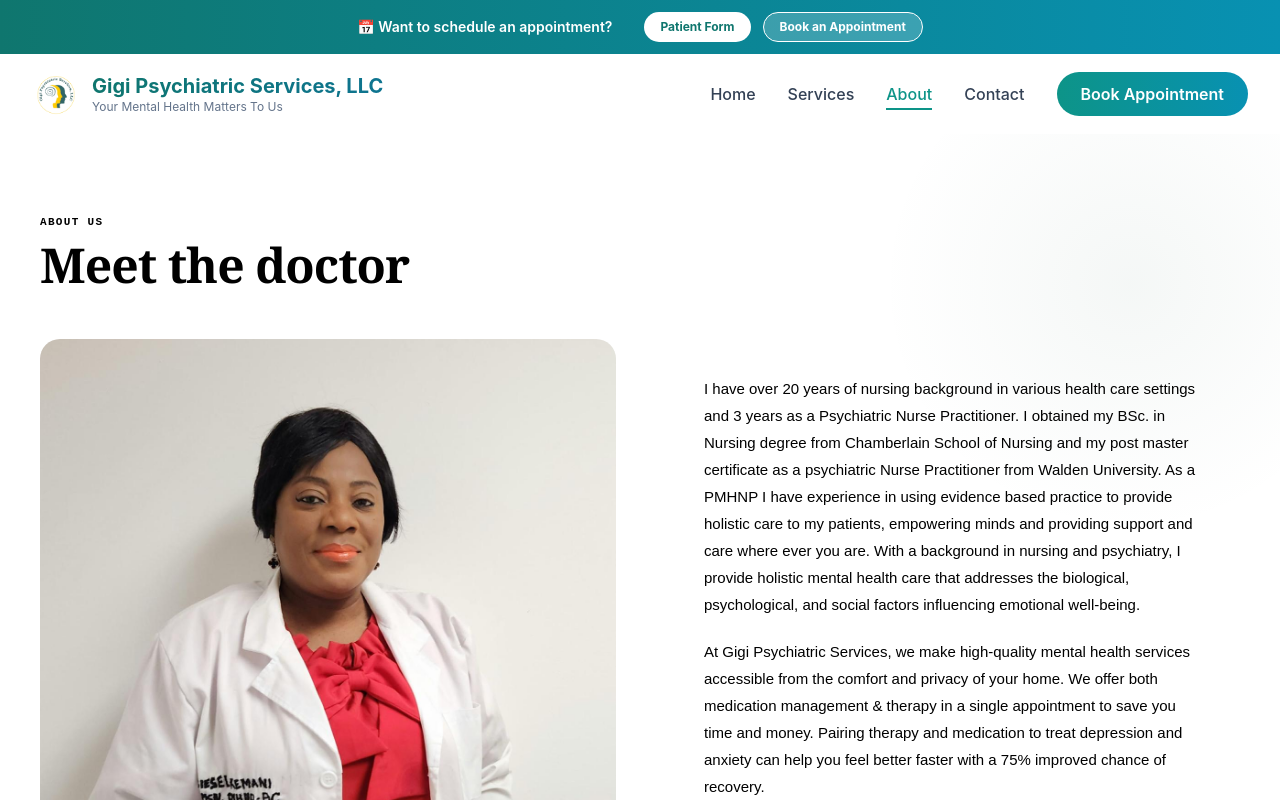
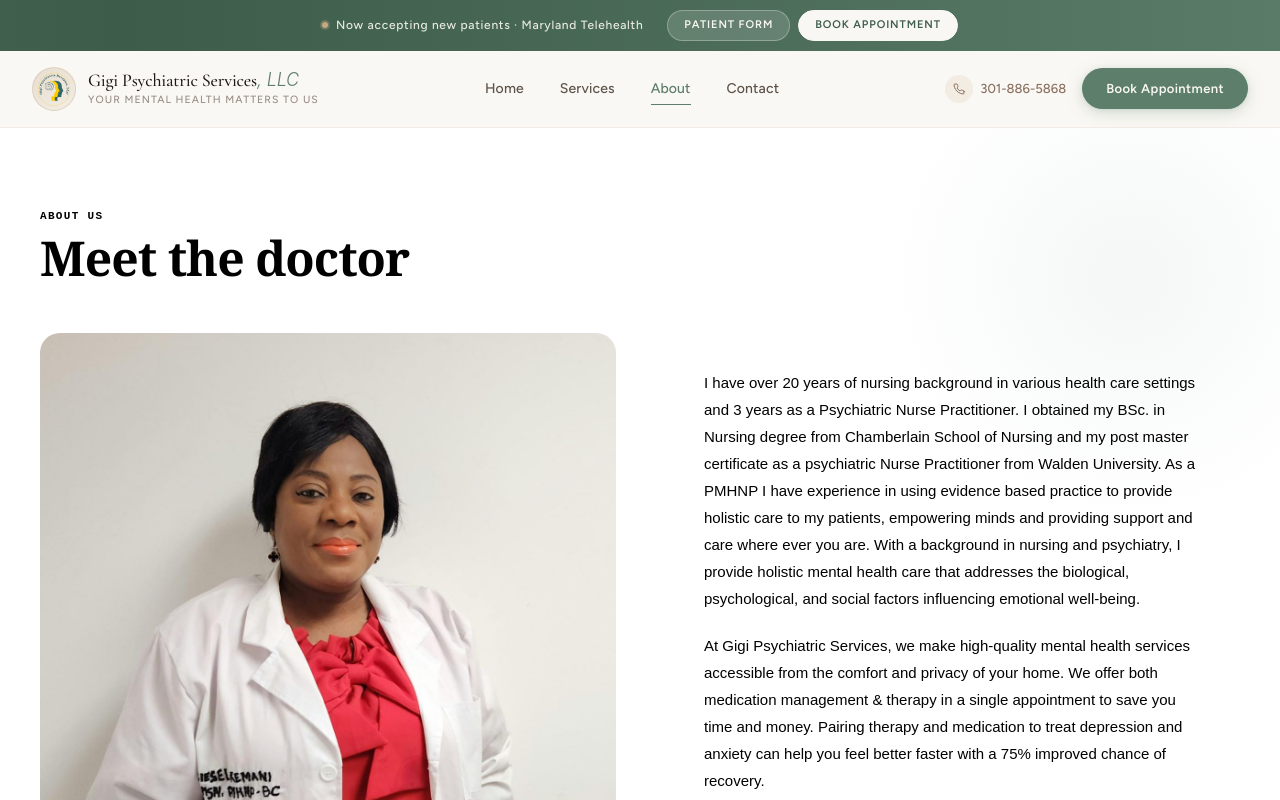
Before and after one commit to pkemani06/gigi-psychiatric-services, a React (Create React App) app in the folder frontend/: page /about in a window 1280 px wide. Shown: the top 800 px of the page. Built offline with nearby package versions, Linux system fonts and the light colour scheme.

Commit message:
fix navbar to match new theme, fixed routing

```diff
--- a/frontend/src/components/Navbar.jsx
+++ b/frontend/src/components/Navbar.jsx
@@ -1,6 +1,6 @@
 import { useState, useEffect } from 'react';
 import { useNavigate, useLocation } from 'react-router-dom';
-import { Menu, X } from 'lucide-react';
+import { Menu, X, Phone } from 'lucide-react';
 
 const navLinks = [
   { label: 'Home', href: '/' },
@@ -8,6 +8,149 @@
   { label: 'About', href: '/about' },
   { label: 'Contact', href: '/contact' },
 ];
+
+const navStyles = `
+  @import url('https://fonts.googleapis.com/css2?family=Cormorant+Garamond:ital,wght@0,300;0,400;0,500;1,300;1,400&family=Figtree:wght@300;400;500;600&display=swap');
+
+  .nav-announcement {
+    background: linear-gradient(90deg, #3d5c4a 0%, #5c7e6a 50%, #3d5c4a 100%);
+    background-size: 200% auto;
+    animation: navShimmerBg 6s linear infinite;
+  }
+  @keyframes navShimmerBg {
+    from { background-position: 0% center; }
+    to   { background-position: 200% center; }
+  }
+
+  .nav-pill-white {
+    display: inline-flex;
+    align-items: center;
+    gap: 6px;
+    padding: 6px 16px;
+    background: rgba(249,247,243,0.15);
+    border: 1px solid rgba(249,247,243,0.3);
+    border-radius: 999px;
+    font-family: 'Figtree', sans-serif;
+    font-size: 11px;
+    font-weight: 600;
+    letter-spacing: 0.08em;
+    color: #f9f7f3;
+    cursor: pointer;
+    transition: all 0.22s;
+    text-transform: uppercase;
+  }
+  .nav-pill-white:hover {
+    background: rgba(249,247,243,0.28);
+    border-color: rgba(249,247,243,0.55);
+    transform: translateY(-1px);
+  }
+
+  .nav-pill-solid {
+    display: inline-flex;
+    align-items: center;
+    gap: 6px;
+    padding: 6px 16px;
+    background: #f9f7f3;
+    border: 1px solid #f9f7f3;
+    border-radius: 999px;
+    font-family: 'Figtree', sans-serif;
+    font-size: 11px;
+    font-weight: 700;
+    letter-spacing: 0.08em;
+    color: #3d5c4a;
+    cursor: pointer;
+    transition: all 0.22s;
+    text-transform: uppercase;
+  }
+  .nav-pill-solid:hover {
+    background: #e8ddd0;
+    border-color: #e8ddd0;
+    transform: translateY(-1px);
+  }
+
+  .nav-link-btn {
+    position: relative;
+    font-family: 'Figtree', sans-serif;
+    font-size: 14px;
+    font-weight: 500;
+    background: none;
+    border: none;
+    cursor: pointer;
+    padding: 4px 0;
+    letter-spacing: 0.01em;
+    transition: color 0.2s;
+  }
+  .nav-link-btn::after {
+    content: '';
+    position: absolute;
+    bottom: -2px;
+    left: 0;
+    height: 1px;
+    width: 0;
+    background: #5c7e6a;
+    transition: width 0.28s cubic-bezier(0.34,1.56,0.64,1);
+  }
+  .nav-link-btn:hover::after,
+  .nav-link-btn.active::after {
+    width: 100%;
+  }
+
+  .nav-book-btn {
+    display: inline-flex;
+    align-items: center;
+    gap: 8px;
+    padding: 11px 24px;
+    background: #5c7e6a;
+    color: #f9f7f3;
+    border: none;
+    border-radius: 999px;
+    font-family: 'Figtree', sans-serif;
+    font-size: 13px;
+    font-weight: 600;
+    letter-spacing: 0.03em;
+    cursor: pointer;
+    transition: all 0.25s cubic-bezier(0.34,1.56,0.64,1);
+    box-shadow: 0 4px 16px rgba(92,126,106,0.25), 0 1px 4px rgba(92,126,106,0.12);
+  }
+  .nav-book-btn:hover {
+    background: #3d5c4a;
+    transform: translateY(-2px) scale(1.02);
+    box-shadow: 0 8px 24px rgba(92,126,106,0.35);
+  }
+
+  .nav-mobile-link {
+    display: block;
+    width: 100%;
+    text-align: left;
+    padding: 12px 16px;
+    border-radius: 12px;
+    font-family: 'Figtree', sans-serif;
+    font-size: 15px;
+    font-weight: 500;
+    background: none;
+    border: none;
+    cursor: pointer;
+    transition: all 0.18s;
+    letter-spacing: 0.01em;
+  }
+
+  .nav-mobile-drawer {
+    animation: drawerDown 0.28s cubic-bezier(0.16,1,0.3,1) both;
+  }
+  @keyframes drawerDown {
+    from { opacity: 0; transform: translateY(-8px); }
+    to   { opacity: 1; transform: translateY(0); }
+  }
+
+  .nav-live-dot {
+    width: 6px;
+    height: 6px;
+    border-radius: 50%;
+    background: #c4a882;
+    box-shadow: 0 0 0 2px rgba(196,168,130,0.3);
+    flex-shrink: 0;
+  }
+`;
 
 export default function Navbar() {
   const navigate = useNavigate();
@@ -25,63 +168,233 @@
 
   return (
     <>
-      <div className="w-full text-white text-sm font-semibold text-center py-3 px-4 flex flex-col sm:flex-row items-center justify-center gap-3 sm:gap-8"
-        style={{ background: 'linear-gradient(90deg, #0f766e 0%, #0891b2 100%)' }}>
-        <span>📅 Want to schedule an appointment?</span>
-        <div className="flex gap-3">
-          <button onClick={() => go('/booking')} className="bg-white text-teal-700 px-4 py-1.5 rounded-full text-xs font-bold hover:bg-teal-50 transition-all">Patient Form</button>
-          <button onClick={() => go('/booking')} className="bg-white/20 border border-white text-white px-4 py-1.5 rounded-full text-xs font-bold hover:bg-white/30 transition-all">Book an Appointment</button>
+      <style>{navStyles}</style>
+
+      {/* ── Announcement Bar ── */}
+      <div className="nav-announcement" style={{
+        width: '100%',
+        padding: '10px 24px',
+        display: 'flex',
+        flexWrap: 'wrap',
+        alignItems: 'center',
+        justifyContent: 'center',
+        gap: '12px 24px',
+      }}>
+        <div style={{ display: 'flex', alignItems: 'center', gap: 8 }}>
+          <span className="nav-live-dot" />
+          <span style={{
+            fontFamily: "'Figtree', sans-serif",
+            fontSize: 12,
+            fontWeight: 500,
+            color: 'rgba(249,247,243,0.9)',
+            letterSpacing: '0.06em',
+          }}>
+            Now accepting new patients · Maryland Telehealth
+          </span>
+        </div>
+        <div style={{ display: 'flex', gap: 8 }}>
+          <button className="nav-pill-white" onClick={() => go('/contact')}>
+            Patient Form
+          </button>
+          <button className="nav-pill-solid" onClick={() => go('/booking')}>
+            Book Appointment
+          </button>
         </div>
       </div>
 
-      <header className={`sticky top-0 w-full z-50 transition-all duration-500 ${isScrolled ? 'bg-white/95 backdrop-blur-md shadow-lg' : 'bg-white/80 backdrop-blur-sm'}`}>
-        <div className="max-w-7xl mx-auto px-4 sm:px-6 lg:px-8">
-          <div className="flex items-center justify-between h-20">
+      {/* ── Main Header ── */}
+      <header style={{
+        position: 'sticky',
+        top: 0,
+        width: '100%',
+        zIndex: 50,
+        transition: 'all 0.4s ease',
+        background: isScrolled
+          ? 'rgba(249,247,243,0.97)'
+          : 'rgba(249,247,243,0.85)',
+        backdropFilter: 'blur(16px)',
+        borderBottom: `1px solid ${isScrolled ? 'rgba(232,221,208,0.9)' : 'rgba(232,221,208,0.4)'}`,
+        boxShadow: isScrolled ? '0 4px 32px rgba(28,24,20,0.07)' : 'none',
+      }}>
+        <div style={{ maxWidth: 1280, margin: '0 auto', padding: '0 32px' }}>
+          <div style={{ display: 'flex', alignItems: 'center', justifyContent: 'space-between', height: 76 }}>
 
-            <button onClick={() => go('/')} className="flex items-center space-x-3 focus:outline-none">
-              <img src="/images/logo.png" alt="Gigi Psychiatric Services Logo" className="w-12 h-12 object-contain" />
-              <div className="text-left">
-                <p className="text-xl font-bold bg-gradient-to-r from-teal-700 to-cyan-700 bg-clip-text text-transparent leading-tight">Gigi Psychiatric Services, LLC</p>
-                <p className="text-xs text-slate-500">Your Mental Health Matters To Us</p>
+            {/* Logo */}
+            <button onClick={() => go('/')} style={{ display: 'flex', alignItems: 'center', gap: 12, background: 'none', border: 'none', cursor: 'pointer', padding: 0 }}>
+              <div style={{
+                width: 44, height: 44,
+                borderRadius: '50%',
+                background: 'linear-gradient(145deg, #e8ddd0, #f2ede5)',
+                border: '1px solid rgba(196,168,130,0.35)',
+                display: 'flex', alignItems: 'center', justifyContent: 'center',
+                flexShrink: 0,
+                overflow: 'hidden',
+              }}>
+                <img
+                  src="/images/logo.png"
+                  alt="Gigi Psychiatric Services"
+                  style={{ width: '100%', height: '100%', objectFit: 'contain' }}
+                  onError={(e) => {
+                    e.target.style.display = 'none';
+                    e.target.parentNode.innerHTML = '<span style="font-family:Cormorant Garamond,serif;font-size:20px;font-style:italic;color:#5c7e6a;font-weight:400">G</span>';
+                  }}
+                />
+              </div>
+              <div style={{ textAlign: 'left' }}>
+                <p style={{
+                  fontFamily: "'Cormorant Garamond', Georgia, serif",
+                  fontSize: 18,
+                  fontWeight: 500,
+                  color: '#1c1814',
+                  letterSpacing: '-0.01em',
+                  lineHeight: 1.2,
+                  margin: 0,
+                }}>
+                  Gigi Psychiatric Services
+                  <span style={{ fontStyle: 'italic', color: '#5c7e6a', fontWeight: 300 }}>, LLC</span>
+                </p>
+                <p style={{
+                  fontFamily: "'Figtree', sans-serif",
+                  fontSize: 10.5,
+                  fontWeight: 500,
+                  letterSpacing: '0.1em',
+                  textTransform: 'uppercase',
+                  color: '#9c9088',
+                  margin: 0,
+                }}>
+                  Your Mental Health Matters To Us
+                </p>
               </div>
             </button>
 
-            <nav className="hidden md:flex items-center space-x-8">
+            {/* Desktop Nav */}
+            <nav style={{ display: 'none', alignItems: 'center', gap: 36 }} className="desktop-nav">
               {navLinks.map((link) => {
                 const isActive = location.pathname === link.href;
                 return (
-                  <button key={link.href} onClick={() => go(link.href)}
-                    className={`font-medium transition-colors duration-300 relative group focus:outline-none ${isActive ? 'text-teal-600' : 'text-slate-700 hover:text-teal-600'}`}>
+                  <button
+                    key={link.href}
+                    onClick={() => go(link.href)}
+                    className={`nav-link-btn ${isActive ? 'active' : ''}`}
+                    style={{ color: isActive ? '#5c7e6a' : '#5c5248' }}
+                  >
                     {link.label}
-                    <span className={`absolute -bottom-1 left-0 h-0.5 bg-teal-600 transition-all duration-300 ${isActive ? 'w-full' : 'w-0 group-hover:w-full'}`} />
                   </button>
                 );
               })}
-              <button onClick={() => go('/booking')} className="bg-gradient-to-r from-teal-600 to-cyan-600 text-white px-6 py-2.5 rounded-full hover:shadow-xl transition-all duration-300 transform hover:scale-105 font-semibold">
+            </nav>
+
+            {/* Desktop CTA */}
+            <div style={{ display: 'none', alignItems: 'center', gap: 16 }} className="desktop-cta">
+              <a href="tel:301-886-5868" style={{
+                display: 'flex', alignItems: 'center', gap: 7,
+                fontFamily: "'Figtree', sans-serif",
+                fontSize: 13, fontWeight: 500,
+                color: '#8a7060',
+                textDecoration: 'none',
+                transition: 'color 0.18s',
+              }}
+                onMouseEnter={e => e.currentTarget.style.color = '#5c7e6a'}
+                onMouseLeave={e => e.currentTarget.style.color = '#8a7060'}
+              >
+                <span style={{
+                  width: 28, height: 28, borderRadius: '50%',
+                  background: 'rgba(196,168,130,0.15)',
+                  display: 'flex', alignItems: 'center', justifyContent: 'center', flexShrink: 0,
+                }}>
+                  <Phone size={12} style={{ color: '#8a7060' }} />
+                </span>
+                301-886-5868
+              </a>
+              <button className="nav-book-btn" onClick={() => go('/booking')}>
                 Book Appointment
               </button>
-            </nav>
+            </div>
 
-            <button onClick={() => setIsMenuOpen(!isMenuOpen)} className="md:hidden p-2 text-slate-700 hover:text-teal-600">
-              {isMenuOpen ? <X size={28} /> : <Menu size={28} />}
+            {/* Mobile Hamburger */}
+            <button
+              onClick={() => setIsMenuOpen(!isMenuOpen)}
+              style={{
+                background: 'none', border: 'none', cursor: 'pointer',
+                padding: 8, color: '#5c5248',
+                transition: 'color 0.18s',
+              }}
+              className="mobile-menu-btn"
+            >
+              {isMenuOpen
+                ? <X size={24} strokeWidth={1.5} />
+                : <Menu size={24} strokeWidth={1.5} />
+              }
             </button>
           </div>
 
+          {/* Mobile Drawer */}
           {isMenuOpen && (
-            <div className="md:hidden py-4 animate-slide-down">
-              {navLinks.map((link) => (
-                <button key={link.href} onClick={() => go(link.href)}
-                  className={`block w-full text-left py-3 px-4 rounded-lg transition-colors font-medium ${location.pathname === link.href ? 'text-teal-600 bg-teal-50' : 'text-slate-700 hover:text-teal-600 hover:bg-teal-50'}`}>
-                  {link.label}
+            <div className="nav-mobile-drawer" style={{
+              paddingBottom: 20,
+              borderTop: '1px solid rgba(232,221,208,0.6)',
+            }}>
+              <div style={{ paddingTop: 12, display: 'flex', flexDirection: 'column', gap: 2 }}>
+                {navLinks.map((link) => {
+                  const isActive = location.pathname === link.href;
+                  return (
+                    <button
+                      key={link.href}
+                      onClick={() => go(link.href)}
+                      className="nav-mobile-link"
+                      style={{
+                        color: isActive ? '#5c7e6a' : '#5c5248',
+                        background: isActive ? 'rgba(92,126,106,0.08)' : 'transparent',
+                      }}
+                      onMouseEnter={e => { if (!isActive) e.currentTarget.style.background = 'rgba(92,126,106,0.05)'; e.currentTarget.style.color = '#5c7e6a'; }}
+                      onMouseLeave={e => { e.currentTarget.style.background = isActive ? 'rgba(92,126,106,0.08)' : 'transparent'; e.currentTarget.style.color = isActive ? '#5c7e6a' : '#5c5248'; }}
+                    >
+                      {link.label}
+                    </button>
+                  );
+                })}
+              </div>
+
+              {/* Mobile divider */}
+              <div style={{ height: 1, background: 'rgba(232,221,208,0.8)', margin: '12px 0' }} />
+
+              <div style={{ display: 'flex', flexDirection: 'column', gap: 10, padding: '0 4px' }}>
+                <a href="tel:301-886-5868" style={{
+                  display: 'flex', alignItems: 'center', gap: 10,
+                  fontFamily: "'Figtree', sans-serif",
+                  fontSize: 14, fontWeight: 500, color: '#8a7060',
+                  textDecoration: 'none', padding: '8px 12px',
+                }}>
+                  <span style={{
+                    width: 32, height: 32, borderRadius: '50%',
+                    background: 'rgba(196,168,130,0.15)',
+                    display: 'flex', alignItems: 'center', justifyContent: 'center',
+                  }}>
+                    <Phone size={14} style={{ color: '#8a7060' }} />
+                  </span>
+                  301-886-5868
+                </a>
+                <button
+                  className="nav-book-btn"
+                  onClick={() => go('/booking')}
+                  style={{ width: '100%', justifyContent: 'center', borderRadius: 14, padding: '13px 24px' }}
+                >
+                  Book Appointment
                 </button>
-              ))}
-              <button onClick={() => go('/booking')} className="mt-3 w-full bg-gradient-to-r from-teal-600 to-cyan-600 text-white py-3 px-4 rounded-xl font-semibold">
-                Book Appointment
-              </button>
+              </div>
             </div>
           )}
         </div>
       </header>
+
+      {/* Responsive visibility styles */}
+      <style>{`
+        @media (min-width: 768px) {
+          .desktop-nav { display: flex !important; }
+          .desktop-cta { display: flex !important; }
+          .mobile-menu-btn { display: none !important; }
+        }
+      `}</style>
     </>
   );
 }
```
